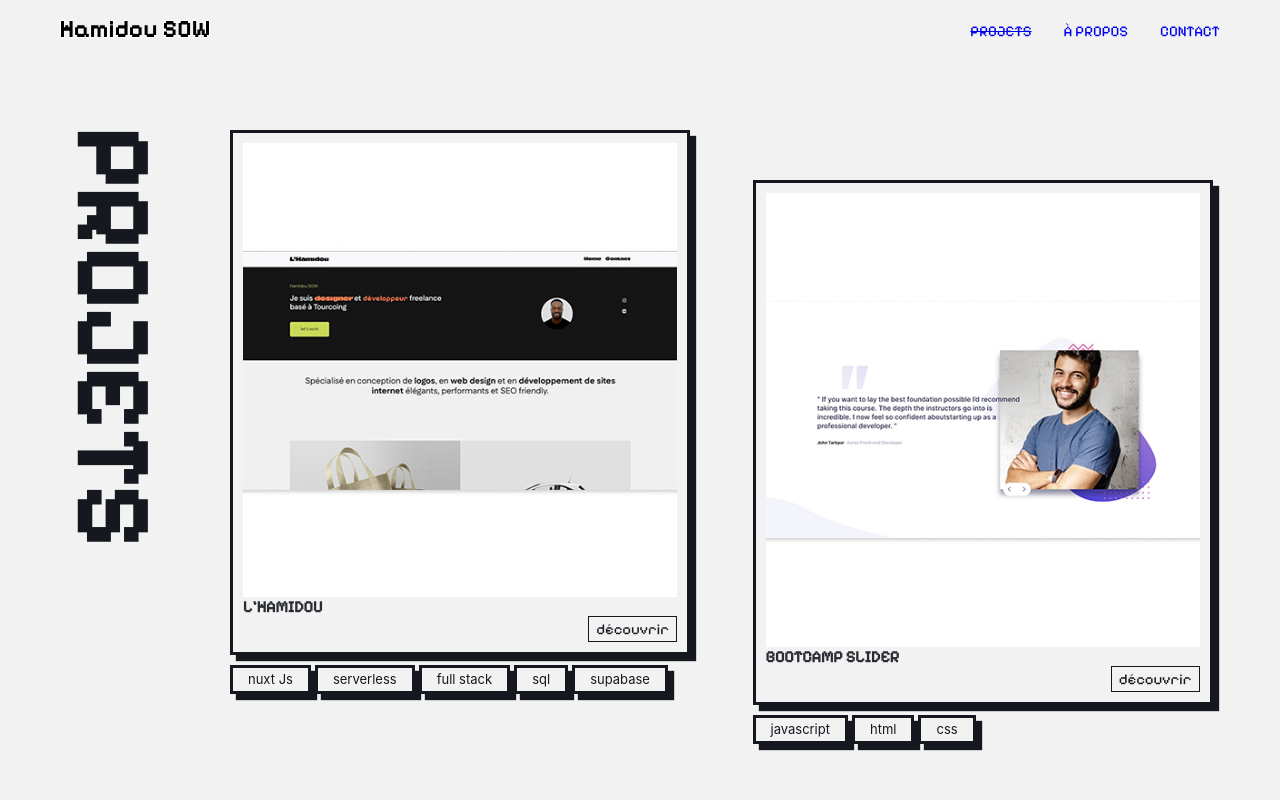
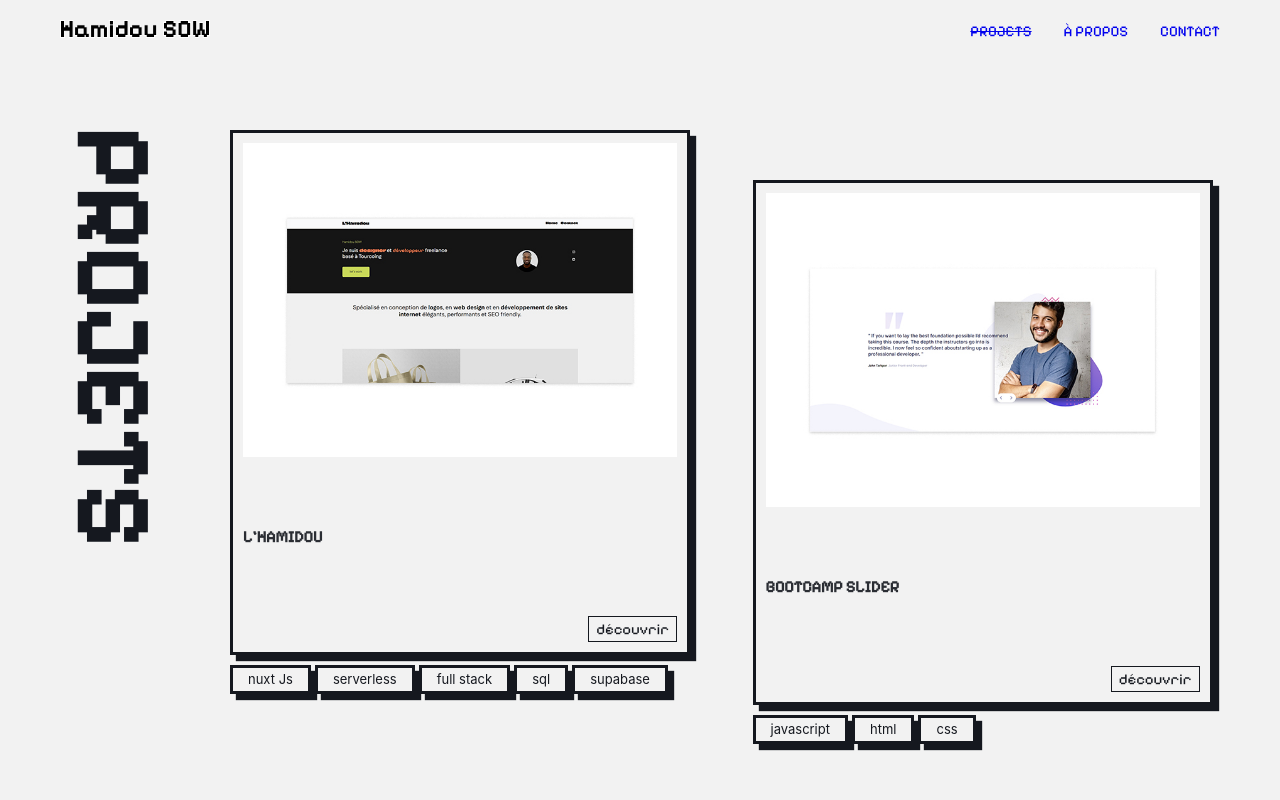
Before and after one commit to hamidousow/hamidousow, a Vue app: page /projects in a window 1280 px wide. Shown: the top 800 px of the page. Built offline with nearby package versions, Linux system fonts and the light colour scheme.

Commit message:
Update CardProject.vue

```diff
--- a/src/components/CardProject.vue
+++ b/src/components/CardProject.vue
@@ -76,10 +76,10 @@ defineProps<{
         align-self: end;
     }
 
-    .card__background {
+    /*.card__background {
         height: 100%;
         width: 100%;
-    }
+    }*/
 
     .card__background img {
         height: 100%;
@@ -87,6 +87,7 @@ defineProps<{
         object-fit: cover;
         /* z-index: -1;
         position: inherit; */
+				flex: 1;
     }
 
     /*@media screen and (min-width: 567px) {
```
